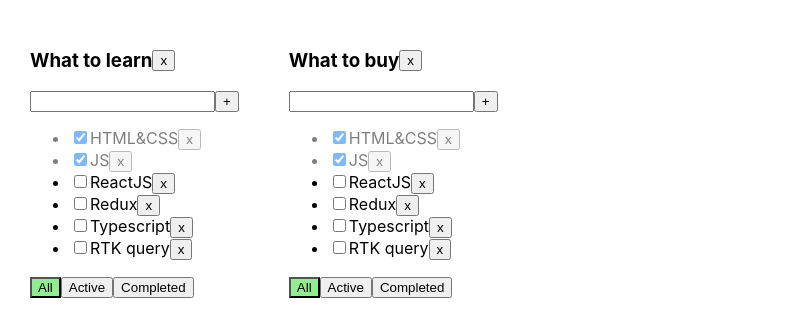
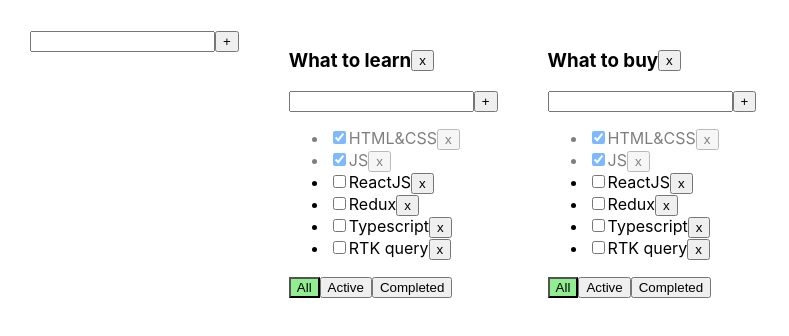
Before and after one commit to BSN89/todolist, a React (Create React App) app: page / in a window 1280 px wide. Shown: the top 336 px of the page, without its empty margins (0-789 px from the left). Built offline with nearby package versions, Linux system fonts and the light colour scheme.

Commit message:
6 lesson

```diff
--- /dev/null
+++ b/src/AddItemForm.tsx
@@ -0,0 +1,43 @@
+import React, {ChangeEvent, KeyboardEvent, useState} from 'react';
+import {Button} from "./Button";
+
+type AddItemFormProps = {
+    addItem: (title: string) => void
+}
+
+export const AddItemForm = ( {addItem}: AddItemFormProps ) => {
+    let [title, setTitle] = useState('')
+    let [error, setError] = useState<string | null>(null)
+
+    const onChangeHandler = (event: ChangeEvent<HTMLInputElement>) => {
+        setTitle(event.currentTarget.value)
+    }
+    const addTaskHandler = () => {
+        if(title.trim() !== ''){
+            addItem(title.trim())
+            setTitle('')
+        }else{
+            setError('Title is required')
+        }
+    }
+    const onKeyUpHandler = (event: KeyboardEvent<HTMLInputElement>) => {
+        setError(null)
+        if (event.key === 'Enter') {
+            addTaskHandler()
+        }
+    }
+    return(
+
+        <div>
+            <input
+                value={title}
+                onChange={onChangeHandler}
+                onKeyDown={onKeyUpHandler}
+                className={error ? 'error' : ''}
+            />
+            <Button title={'+'} onClick={addTaskHandler}/>
+            {error && <div className={"error-message"}>{error}</div>}
+        </div>
+
+      );
+    };
--- a/src/App.tsx
+++ b/src/App.tsx
@@ -2,6 +2,7 @@ import React, {useState} from 'react';
 import './App.css';
 import {Todolist} from './Todolist';
 import {v1} from "uuid";
+import {AddItemForm} from "./AddItemForm";
 
 export type TaskType = {
     id: string,
@@ -46,7 +47,7 @@ function App() {
             {id: v1(), title: 'Typescript', isDone: false},
             {id: v1(), title: 'RTK query', isDone: false},
         ],
-})
+    })
 
 
     const filteredTask = (filterValue: FilteValueType, todolistId: string) => {
@@ -54,18 +55,19 @@ function App() {
         setTodolists(newTodolist)
     }
     const removeTask = (taskID: string, todolistId: string) => {
-        setTasks({...tasks, [todolistId]: tasks[todolistId].filter(el => el.id !== taskID) })
+        setTasks({...tasks, [todolistId]: tasks[todolistId].filter(el => el.id !== taskID)})
     }
     const addTask = (newTitle: string, todolistId: string) => {
         let newTask = {id: v1(), title: newTitle, isDone: false}
-         setTasks({...tasks, [todolistId]: [newTask, ...tasks[todolistId]]  })
+        setTasks({...tasks, [todolistId]: [newTask, ...tasks[todolistId]]})
 
     }
     const changeTaskStatus = (taskID: string, isDoneValue: boolean, todolistId: string) => {
 
-         setTasks({...tasks,
-             [todolistId]:  tasks[todolistId].map(el => el.id === taskID ? {...el, isDone: isDoneValue} : el)
-         })
+        setTasks({
+            ...tasks,
+            [todolistId]: tasks[todolistId].map(el => el.id === taskID ? {...el, isDone: isDoneValue} : el)
+        })
     }
     const removeTodolist = (todolistId: string) => {
         const removeTodolist = todolists.filter(tl => tl.id !== todolistId)
@@ -74,9 +76,27 @@ function App() {
         setTasks({...tasks})
         console.log(tasks)
     }
+    const addTodolist = (title: string) => {
+        const todolistId = v1()
+        const newTodolist: TodolistType = {id: todolistId, title: title, filter: 'all'}
+        setTodolists([newTodolist, ...todolists])
+        setTasks({...tasks, [todolistId]: []})
+    }
+    const updateTask = (todolistId: string, taskId: string, title: string) => {
+        const newTodolistTasks = {
+            ...tasks,
+            [todolistId]: tasks[todolistId].map(el => el.id === taskId ? {...el, title} : el)
+        }
+        setTasks(newTodolistTasks)
+    }
+const updateTodolist = (todolistId: string, title: string) => {
+const newTodolists = todolists.map(el => el.id === todolistId ? {...el,title} :el)
+    setTodolists(newTodolists)
+}
 
     return (
         <div className="App">
+            <AddItemForm addItem={addTodolist}/>
             {
                 todolists.map((tl) => {
                     let taskForTodolist = tasks[tl.id]
@@ -88,6 +108,8 @@ function App() {
                     }
                     return (
                         <Todolist
+                            updateTodolist={updateTodolist}
+                            updateTask={updateTask}
                             key={tl.id}
                             todolistId={tl.id}
                             title={tl.title}
--- /dev/null
+++ b/src/EditableSpan.tsx
@@ -0,0 +1,32 @@
+import React, {ChangeEvent, useState} from 'react';
+
+type EditableSpanProps = {
+    value: string
+    onChange: (title: string) => void
+}
+
+export const EditableSpan = ({value, onChange}: EditableSpanProps) => {
+    const [editMode, setEditMode] = useState(false)
+    const [title, setTitle] = useState(value)
+
+    const activateEditModeHandler = () => {
+        setEditMode(true)
+    }
+    const deActivateEditModeHandler = () => {
+        setEditMode(false)
+        onChange(title)
+    }
+    const changeTitleHandler = (e: ChangeEvent<HTMLInputElement> ) => {
+        setTitle(e.currentTarget.value)
+    }
+
+
+    return (
+        <>
+            {editMode
+                ? <input onChange={changeTitleHandler} value={title} onBlur={deActivateEditModeHandler} autoFocus/>
+                : <span onDoubleClick={activateEditModeHandler}>{value}</span>
+            }
+        </>
+    )
+}
--- a/src/Todolist.tsx
+++ b/src/Todolist.tsx
@@ -1,6 +1,8 @@
 import React, {ChangeEvent, KeyboardEvent, useState} from 'react';
 import {FilteValueType, TaskType} from './App';
 import {Button} from './Button';
+import {AddItemForm} from "./AddItemForm";
+import {EditableSpan} from "./EditableSpan";
 
 type TodolistProps = {
     todolistId: string
@@ -12,28 +14,13 @@ type TodolistProps = {
     changeTaskStatus: (taskId: string, newStatusValue: boolean, todolistId: string) => void
     filter: FilteValueType
     removeTodolist: (todolistId: string) => void
+    updateTask: (todolistId: string, taskId: string, title: string) => void
+    updateTodolist: (todolistId: string, title: string) => void
 }
 
-export const Todolist = ({title, tasks, removeTask, filteredTask, addTask, changeTaskStatus, filter, todolistId, removeTodolist}: TodolistProps) => {
-    let [taskTitle, setTaskTitle] = useState('')
-    let [error, setError] = useState<string | null>(null)
-    const onChangeHandler = (event: ChangeEvent<HTMLInputElement>) => {
-        setTaskTitle(event.currentTarget.value)
-    }
-    const addTaskHandler = () => {
-        if(taskTitle.trim() !== ''){
-            addTask(taskTitle.trim(), todolistId)
-            setTaskTitle('')
-        }else{
-            setError('Title is required')
-        }
-    }
-    const onKeyUpHandler = (event: KeyboardEvent<HTMLInputElement>) => {
-        setError(null)
-        if (event.key === 'Enter') {
-            addTaskHandler()
-        }
-    }
+export const Todolist = ({title, tasks, removeTask, filteredTask, addTask, changeTaskStatus, filter, todolistId, removeTodolist, updateTask, updateTodolist}: TodolistProps) => {
+
+
     const changeFilterTaskHandler = (filter: FilteValueType) => {
         filteredTask(filter, todolistId)
     }
@@ -41,23 +28,25 @@ export const Todolist = ({title, tasks, removeTask, filteredTask, addTask, chang
         removeTodolist(todolistId)
     }
 
+    const addTasksCallback = () => {
+        addTask(title, todolistId)
+    }
+    const updateTodolistHandler = (title: string) => {
+        updateTodolist(todolistId, title)
+    }
+
     return (
         <div>
 
             <div className={'todolist-title-container'}>
-                <h3>{title}</h3>
+                <h3>
+                    <EditableSpan value={title} onChange={updateTodolistHandler}/>
+                </h3>
                 <Button title={'x'} onClick={removeTodolistHandler}/>
             </div>
 
             <div>
-                <input
-                    value={taskTitle}
-                    onChange={onChangeHandler}
-                    onKeyDown={onKeyUpHandler}
-                    className={error ? 'error' : ''}
-                />
-                <Button title={'+'} onClick={addTaskHandler}/>
-                {error && <div className={"error-message"}>{error}</div>}
+                <AddItemForm addItem={addTasksCallback}/>
             </div>
             <ul>
                 {tasks.length === 0
@@ -68,6 +57,9 @@ export const Todolist = ({title, tasks, removeTask, filteredTask, addTask, chang
                           const newStatusValue = event.currentTarget.checked
                             changeTaskStatus(el.id, newStatusValue, todolistId)
                         }
+                        const changeTaskTitleHandler = (title: string) => {
+                            updateTask(todolistId, el.id, title)
+                        }
 
                             return (
                                 <li key={el.id} className={el.isDone ? 'is-done' : ''}>
@@ -76,7 +68,8 @@ export const Todolist = ({title, tasks, removeTask, filteredTask, addTask, chang
                                         checked={el.isDone}
                                         onChange={changeTaskStatusHandler }
                                     />
-                                    <span>{el.title}</span>
+
+                                    <EditableSpan value={el.title} onChange={changeTaskTitleHandler}/>
                                     <Button onClick={removeTaskHandler}
                                             title={'x'}
                                     />
```
